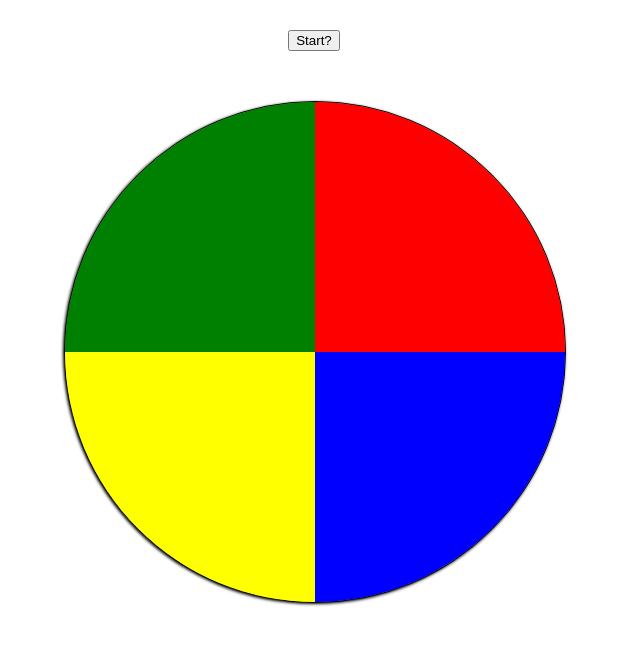
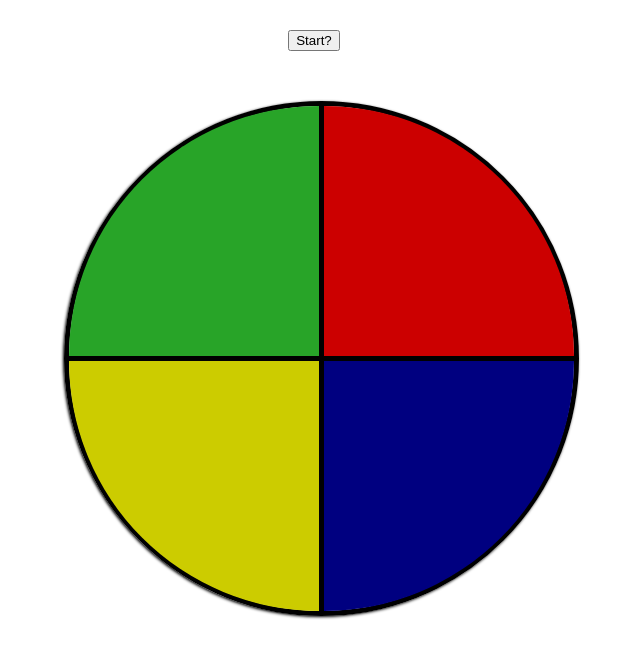
Before and after one commit to AustinBurns/simon, a plain HTML site: page index.html in a window 1280 px wide. Shown: the part 58-716 px from the top of the page, without its empty margins (326-966 px from the left). Drawn offline with nearby package versions, Linux system fonts and the light colour scheme.

Commit message:
Making colors stand out better

```diff
--- a/index.html
+++ b/index.html
@@ -16,6 +16,7 @@
                 <div class="yellow"></div>
                 <div class="blue"></div>
             </div>
+            <div class="clear"></div>
         </section>
     </body>
 </html>
--- a/styles/style.css
+++ b/styles/style.css
@@ -16,12 +16,11 @@ h1 {
 }
 
 .board-boundry {
-    width: 500px;
-    height: 500px;
+    width: 505px;
+    height: 505px;
     position: absolute;
     margin: 0 auto;
-    border: 1px solid black;
-    background-color: grey;
+    border: 5px solid black;
     border-radius: 50%;
     -moz-border-radius: 50%;
     -webkit-border-radius: 50%;
@@ -32,10 +31,31 @@ h1 {
     -o-box-shadow: -1px 1px 3px #000;
 }
 
+.board-boundry:before {
+    content:"";
+    position: absolute;
+    z-index: -1;
+    top: 0;
+    bottom: 0;
+    left: 49.5%;
+    border-left: 5px solid #000;
+}
+
+.board-boundry:after {
+    content:"";
+    width: 100%;
+    position: absolute;
+    z-index: -1;
+    top: 0;
+    bottom: 49.5%;
+    left: 0;
+    border-bottom: 5px solid #000;
+}
+
 .green {
 	width: 250px;
 	height: 250px;
-    background-color: #008000;
+    background-color: #28A428;
     float: left;
     border-radius: 500px 0px 0px 0px;
 }
@@ -43,24 +63,26 @@ h1 {
 .green.chosen, .green:hover {
     position: relative;
     z-index: 1;
-    box-shadow: -5px -2px 39px #008000;
-    -moz-box-shadow: -5px -2px 39px #008000;
-    -webkit-box-shadow: -5px -2px 39px #008000;
-    -o-box-shadow: -5px -2px 39px #008000;
+    background-color: #00ff00;
+    box-shadow: -5px -2px 39px #00ff00;
+    -moz-box-shadow: -5px -2px 39px #00ff00;
+    -webkit-box-shadow: -5px -2px 39px #00ff00;
+    -o-box-shadow: -5px -2px 39px #00ff00;
 
 }
 
 .red {
 	width: 250px;
 	height: 250px;
-    background: #FF0000;
-    float: left;
+    background-color: #CC0000;
+    float: right;
     border-radius: 0px 500px 0px 0px;
 }
 
 .red.chosen, .red:hover {
     position: relative;
     z-index: 1;
+    background-color: FF0000;
     box-shadow: 0px 1px 44px #FF0000;
     -moz-box-shadow: 0px 1px 44px #FF0000;
     -webkit-box-shadow: 0px 1px 44px #FF0000;
@@ -70,7 +92,7 @@ h1 {
 .yellow {
 	width: 250px;
 	height: 250px;
-    background: #FFFF00;
+    background-color: #CCCC00;
     float: left;
     border-radius: 0px 0px 0px 500px;
 }
@@ -78,6 +100,7 @@ h1 {
 .yellow.chosen, .yellow:hover {
     position: relative;
     z-index: 1;
+    background-color: #FFFF00;
     box-shadow: -5px 0px 39px #FFFF00;
     -moz-box-shadow: -5px 0px 39px #FFFF00;
     -webkit-box-shadow: -5px 0px 39px #FFFF00;
@@ -87,16 +110,25 @@ h1 {
 .blue {
 	width: 250px;
 	height: 250px;
-    background: #0000FF;
-    float: left;
+    background-color: #000080;
+    float: right;
     border-radius: 0px 0px 500px 0px;
 }
 
 .blue.chosen, .blue:hover {
     position: relative;
     z-index: 1;
-    box-shadow: 0px 5px 39px #0000FF;
-    -moz-box-shadow: 0px 5px 39px #0000FF;
-    -webkit-box-shadow: 0px 5px 39px #0000FF;
-    -o-box-shadow: 0px 5px 39px #0000FF;
+    background-color: #1E90FF;
+    box-shadow: 0px 5px 39px #1E90FF;
+    -moz-box-shadow: 0px 5px 39px #1E90FF;
+    -webkit-box-shadow: 0px 5px 39px #1E90FF;
+    -o-box-shadow: 0px 5px 39px #1E90FF;
 }
+
+.yellow, .blue {
+    margin-top: 5px;
+}
+
+.clear {
+    clear: both;
+}
```
